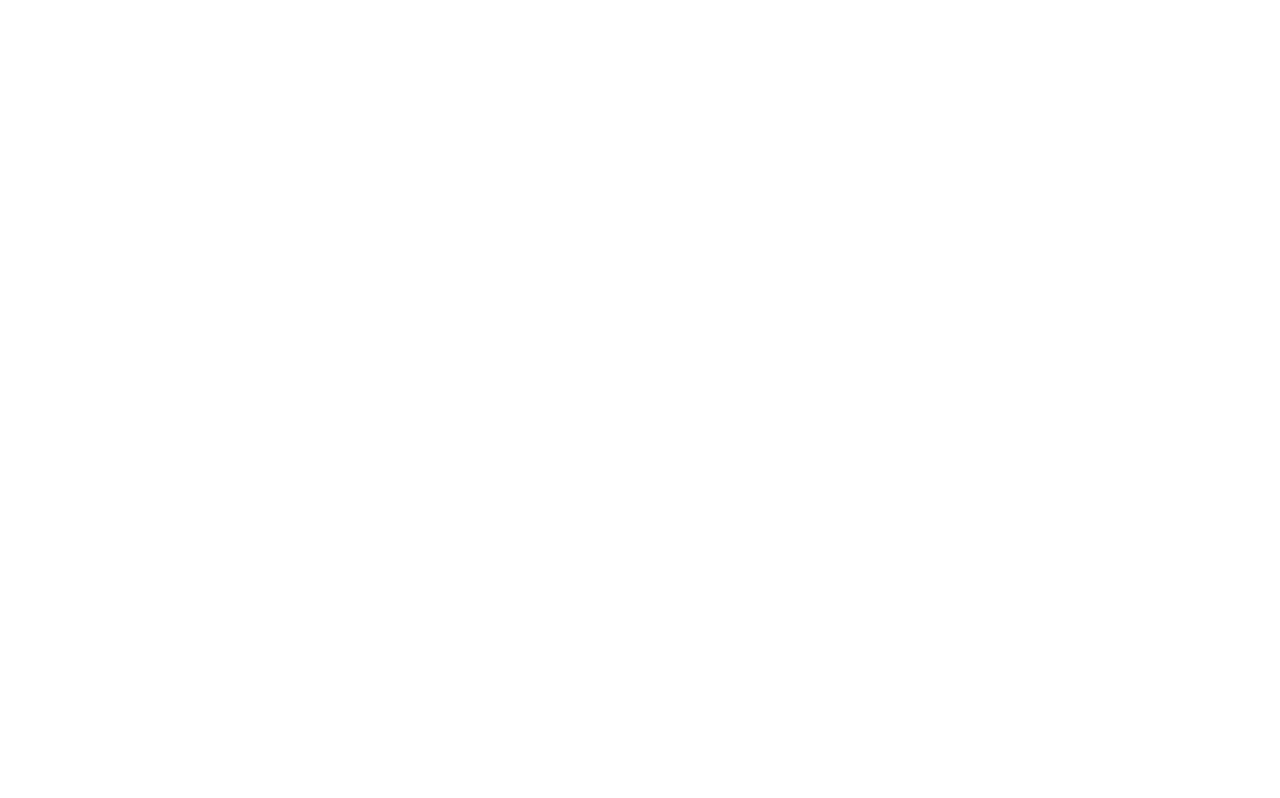
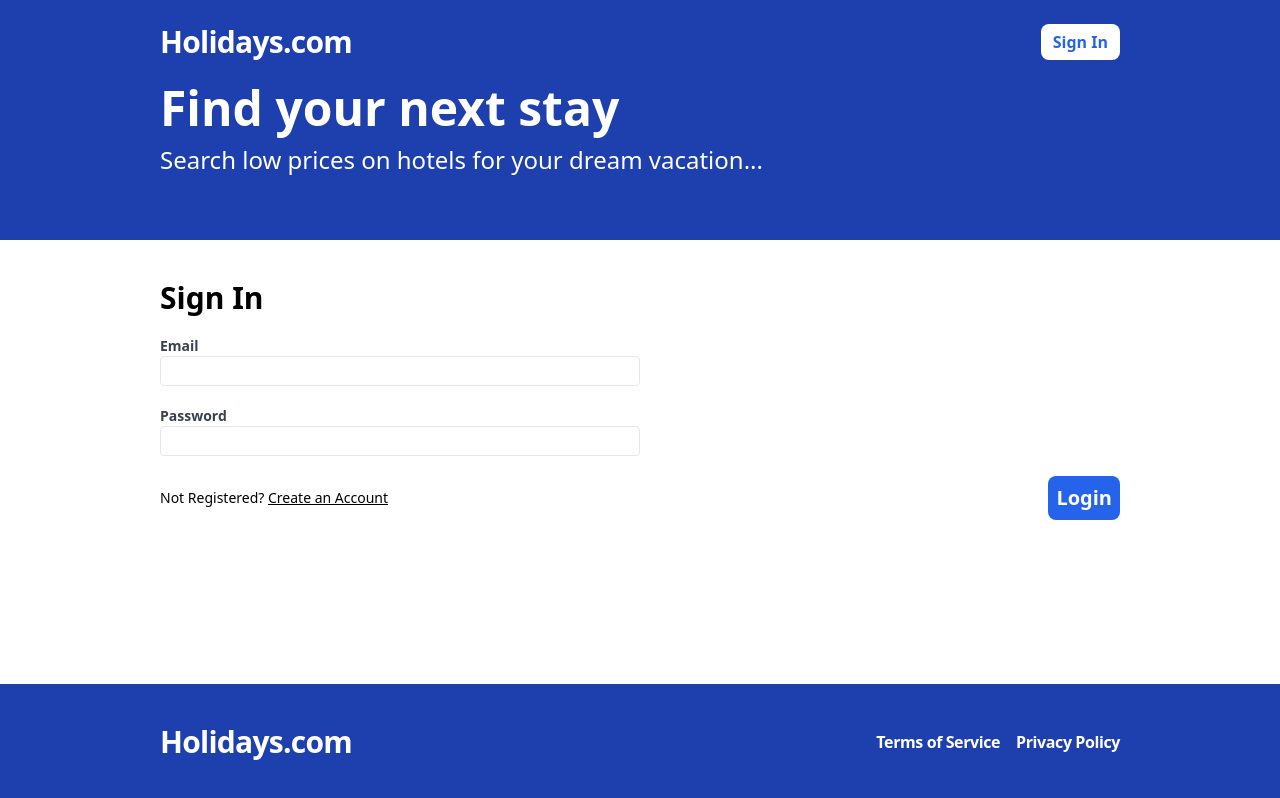
Before and after one commit to Kushwaha-Mukesh/HotelBookingAppFrontend, a React (Vite) app: page /sign-in in a window 1280 px wide. Before the commit this address had no page. Built offline with nearby package versions, Linux system fonts and the light colour scheme; no server answers.

Commit message:
added login UI and linked between register and login UI

```diff
--- a/src/App.tsx
+++ b/src/App.tsx
@@ -1,6 +1,7 @@
 import { BrowserRouter as Router, Route, Routes } from "react-router-dom";
 import Layout from "./layouts/Layout";
 import Register from "./pages/Register";
+import SignIn from "./pages/SignIn";
 
 const App = () => {
   return (
@@ -31,6 +32,15 @@
             </Layout>
           }
         />
+
+        <Route
+          path="/sign-in"
+          element={
+            <Layout>
+              <SignIn />
+            </Layout>
+          }
+        />
       </Routes>
     </Router>
   );
--- a/src/components/Header.tsx
+++ b/src/components/Header.tsx
@@ -1,6 +1,9 @@
 import { Link } from "react-router-dom";
+import { useAppContext } from "../contexts/AppContext";
+import SignOutButton from "./SignOutButton";
 
 const Header = () => {
+  const { isLoggedIn } = useAppContext();
   return (
     <div className="bg-blue-800 py-6">
       <div className="container mx-auto flex justify-between">
@@ -8,12 +11,30 @@
           <Link to="/">Holidays.com</Link>
         </span>
         <span className="flex space-x-2">
-          <Link
-            to="/sign-in"
-            className="bg-white flex items-center text-blue-600 px-3 font-bold hover:bg-gray-100"
-          >
-            Sign In
-          </Link>
+          {isLoggedIn ? (
+            <>
+              <Link
+                to="/my-bookings"
+                className="flex items-center text-white px-3 font-bold hover:bg-blue-600"
+              >
+                My Bookings
+              </Link>
+              <Link
+                to="/my-hotels"
+                className="flex items-center text-white px-3 font-bold hover:bg-blue-600"
+              >
+                My Hotels
+              </Link>
+              <SignOutButton />
+            </>
+          ) : (
+            <Link
+              to="/sign-in"
+              className="bg-white flex items-center text-blue-600 px-3 font-bold hover:bg-gray-100 rounded-lg"
+            >
+              Sign In
+            </Link>
+          )}
         </span>
       </div>
     </div>
--- /dev/null
+++ b/src/components/SignOutButton.tsx
@@ -0,0 +1,33 @@
+import { useMutation, useQueryClient } from "react-query";
+import * as apiClient from "../apiClient";
+import { useAppContext } from "../contexts/AppContext";
+
+const SignOutButton = () => {
+  const queryClient = useQueryClient();
+  const { showToast } = useAppContext();
+  const mutation = useMutation(apiClient.signOut, {
+    onSuccess: async () => {
+      await queryClient.invalidateQueries("validateToken");
+      // show toat
+      showToast({ message: "Signed Out!", type: "SUCCESS" });
+    },
+    onError: (error: Error) => {
+      // show toast
+      showToast({ message: error.message, type: "ERROR" });
+    },
+  });
+
+  const handleClick = () => {
+    mutation.mutate();
+  };
+  return (
+    <button
+      onClick={handleClick}
+      className="text-blue-600 px-3 font-bold bg-white hover:bg-gray-400 rounded-lg"
+    >
+      Sign Out
+    </button>
+  );
+};
+
+export default SignOutButton;
--- /dev/null
+++ b/src/components/Toast.tsx
@@ -0,0 +1,33 @@
+import { useEffect } from "react";
+
+type ToastProps = {
+  message: string;
+  type: "SUCCESS" | "ERROR";
+  onClose: () => void;
+};
+
+const Toast = ({ message, type, onClose }: ToastProps) => {
+  useEffect(() => {
+    const timer = setTimeout(() => {
+      onClose();
+    }, 5000);
+
+    return () => {
+      clearTimeout(timer);
+    };
+  }, [onClose]);
+  const styles =
+    type === "SUCCESS"
+      ? "fixed top-4 right-4 z-50 p-4 rounded-md bg-green-600 text-white max-w-md"
+      : "fixed top-4 right-4 z-50 p-4 rounded-md bg-red-600 text-white max-w-md";
+
+  return (
+    <div className={styles}>
+      <div className="flex justify-center items-center">
+        <span className="text-lg font-semibold">{message}</span>
+      </div>
+    </div>
+  );
+};
+
+export default Toast;
--- /dev/null
+++ b/src/contexts/AppContext.tsx
@@ -0,0 +1,50 @@
+import React, { useContext, useState } from "react";
+import Toast from "../components/Toast";
+import { useQuery } from "react-query";
+import * as apiClient from "../apiClient";
+
+type ToastMessage = {
+  message: string;
+  type: "SUCCESS" | "ERROR";
+};
+type AppContext = {
+  showToast: (toastMessage: ToastMessage) => void;
+  isLoggedIn: boolean;
+};
+
+const AppContext = React.createContext<AppContext | undefined>(undefined);
+
+export const AppContextProvider = ({
+  children,
+}: {
+  children: React.ReactNode;
+}) => {
+  const [toast, setToast] = useState<ToastMessage | undefined>(undefined);
+  const { isError } = useQuery("validateToken", apiClient.validateToken, {
+    retry: false,
+  });
+  return (
+    <AppContext.Provider
+      value={{
+        showToast: (toastMessage) => {
+          setToast(toastMessage);
+        },
+        isLoggedIn: !isError,
+      }}
+    >
+      {toast && (
+        <Toast
+          message={toast.message}
+          type={toast.type}
+          onClose={() => setToast(undefined)}
+        />
+      )}
+      {children}
+    </AppContext.Provider>
+  );
+};
+
+export const useAppContext = () => {
+  const context = useContext(AppContext);
+  return context as AppContext;
+};
--- a/src/main.tsx
+++ b/src/main.tsx
@@ -3,6 +3,7 @@
 import App from "./App.tsx";
 import "./index.css";
 import { QueryClient, QueryClientProvider } from "react-query";
+import { AppContextProvider } from "./contexts/AppContext.tsx";
 
 const queryClient = new QueryClient({
   defaultOptions: {
@@ -15,7 +16,9 @@
 ReactDOM.createRoot(document.getElementById("root")!).render(
   <React.StrictMode>
     <QueryClientProvider client={queryClient}>
-      <App />
+      <AppContextProvider>
+        <App />
+      </AppContextProvider>
     </QueryClientProvider>
   </React.StrictMode>
 );
--- a/src/pages/Register.tsx
+++ b/src/pages/Register.tsx
@@ -1,6 +1,8 @@
 import { useForm } from "react-hook-form";
-import { useMutation } from "react-query";
+import { useMutation, useQueryClient } from "react-query";
 import * as apiClient from "../apiClient";
+import { useAppContext } from "../contexts/AppContext";
+import { Link, useNavigate } from "react-router-dom";
 export type RegisterFormData = {
   firstName: string;
   lastName: string;
@@ -10,6 +12,9 @@
 };
 
 const Register = () => {
+  const queryClient = useQueryClient();
+  const navigate = useNavigate();
+  const { showToast } = useAppContext();
   const {
     register,
     watch,
@@ -18,12 +23,14 @@
   } = useForm<RegisterFormData>();
 
   const mutation = useMutation(apiClient.register, {
-    onSuccess: () => {
-      console.log("registration successful");
+    onSuccess: async () => {
+      showToast({ message: "Registration Success!", type: "SUCCESS" });
+      await queryClient.invalidateQueries("validateToken");
+      navigate("/");
     },
 
     onError: (error: Error) => {
-      console.log(error.message);
+      showToast({ message: error.message, type: "ERROR" });
     },
   });
 
@@ -106,10 +113,16 @@
         )}
       </label>
 
-      <span>
+      <span className="flex items-center justify-between">
+        <span>
+          Already have an Account?{" "}
+          <Link to="/sign-in" className="underline">
+            Sign In
+          </Link>{" "}
+        </span>
         <button
           type="submit"
-          className="bg-blue-600 text-white p-2 font-bold hover:bg-blue-500 text-xl"
+          className="bg-blue-600 text-white p-2 font-bold hover:bg-blue-500 text-xl rounded-lg"
         >
           Create Account
         </button>
--- /dev/null
+++ b/src/pages/SignIn.tsx
@@ -0,0 +1,92 @@
+import { useForm } from "react-hook-form";
+import { useMutation, useQueryClient } from "react-query";
+import * as apiClient from "../apiClient";
+import { useAppContext } from "../contexts/AppContext";
+import { Link, useNavigate } from "react-router-dom";
+
+export type SignInFormDate = {
+  email: string;
+  password: string;
+};
+
+const SignIn = () => {
+  const queryClient = useQueryClient();
+  const { showToast } = useAppContext();
+  const navigate = useNavigate();
+  const {
+    register,
+    formState: { errors },
+    handleSubmit,
+  } = useForm<SignInFormDate>();
+
+  const mutation = useMutation(apiClient.signIn, {
+    onSuccess: async () => {
+      // 1. show the toast
+      showToast({ message: "Logged In", type: "SUCCESS" });
+      await queryClient.invalidateQueries("validateToken");
+      // 2. navigate to the home page
+      navigate("/");
+    },
+    onError: (error: Error) => {
+      // show the toast
+      showToast({ message: error.message, type: "ERROR" });
+    },
+  });
+
+  const onSubmit = handleSubmit((data) => {
+    console.log(data);
+
+    mutation.mutate(data);
+  });
+
+  return (
+    <form className="flex flex-col gap-5" onSubmit={onSubmit}>
+      <h2 className="text-3xl font-bold">Sign In</h2>
+      <label className="text-gray-700 text-sm font-bold w-full md:w-1/2">
+        Email
+        <input
+          type="email"
+          className="border rounded w-full py-1 px-2 font-normal"
+          {...register("email", { required: "This field is required" })}
+        />
+        {errors.email && (
+          <span className="text-red-500">{errors.email.message}</span>
+        )}
+      </label>
+
+      <label className="text-gray-700 text-sm font-bold w-full md:w-1/2">
+        Password
+        <input
+          type="password"
+          className="border rounded w-full py-1 px-2 font-normal"
+          {...register("password", {
+            required: "This field is required",
+            minLength: {
+              value: 8,
+              message: "Password must be 8 characters",
+            },
+          })}
+        />
+        {errors.password && (
+          <span className="text-red-500">{errors.password.message}</span>
+        )}
+      </label>
+      <span className="flex items-center justify-between">
+        <span className="text-sm">
+          Not Registered?{" "}
+          <Link to="/register" className="underline">
+            Create an Account
+          </Link>
+        </span>
+        <button
+          type="submit"
+          className="bg-blue-600 text-white p-2 font-bold hover:bg-blue-500 text-xl rounded-lg"
+        >
+          Login
+        </button>
+      </span>
+    </form>
+  );
+};
+
+export default SignIn;
```
Also changed, not shown: src/apiClient.ts (+41 -0 lines).
